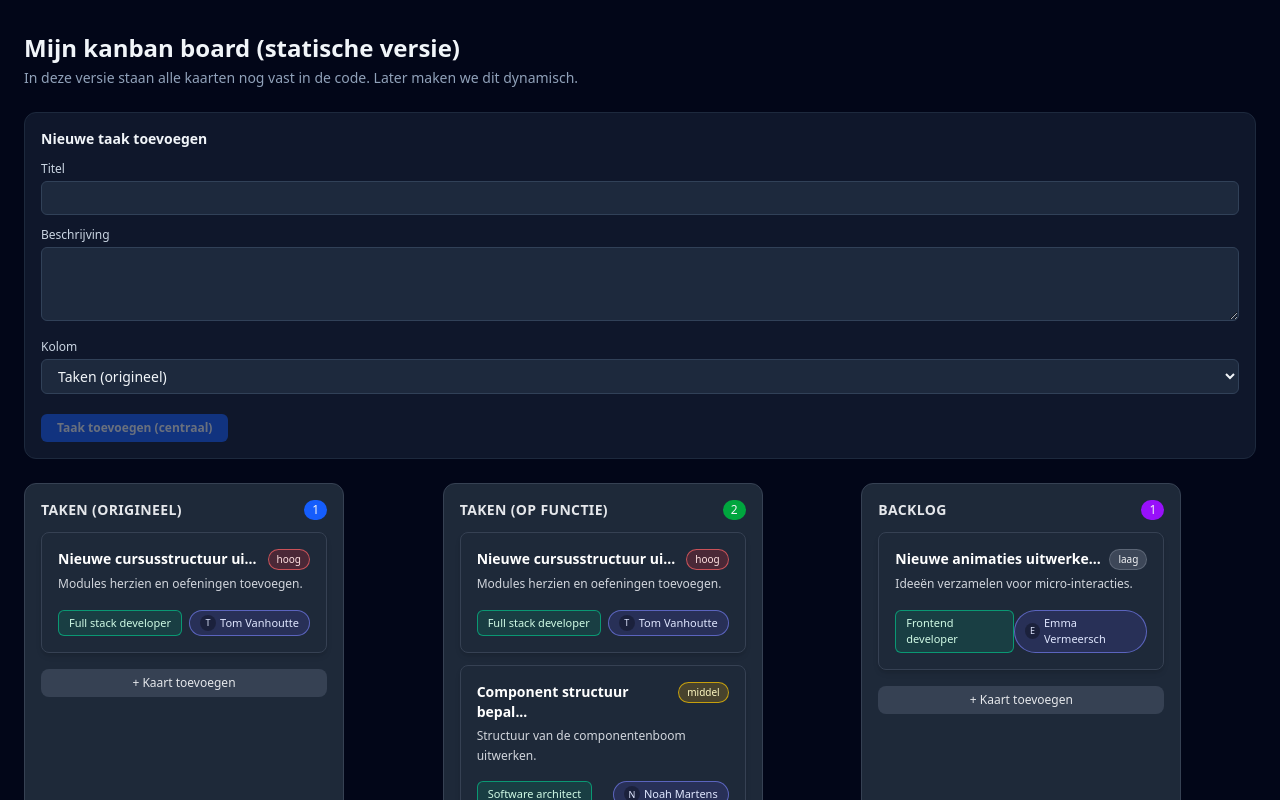
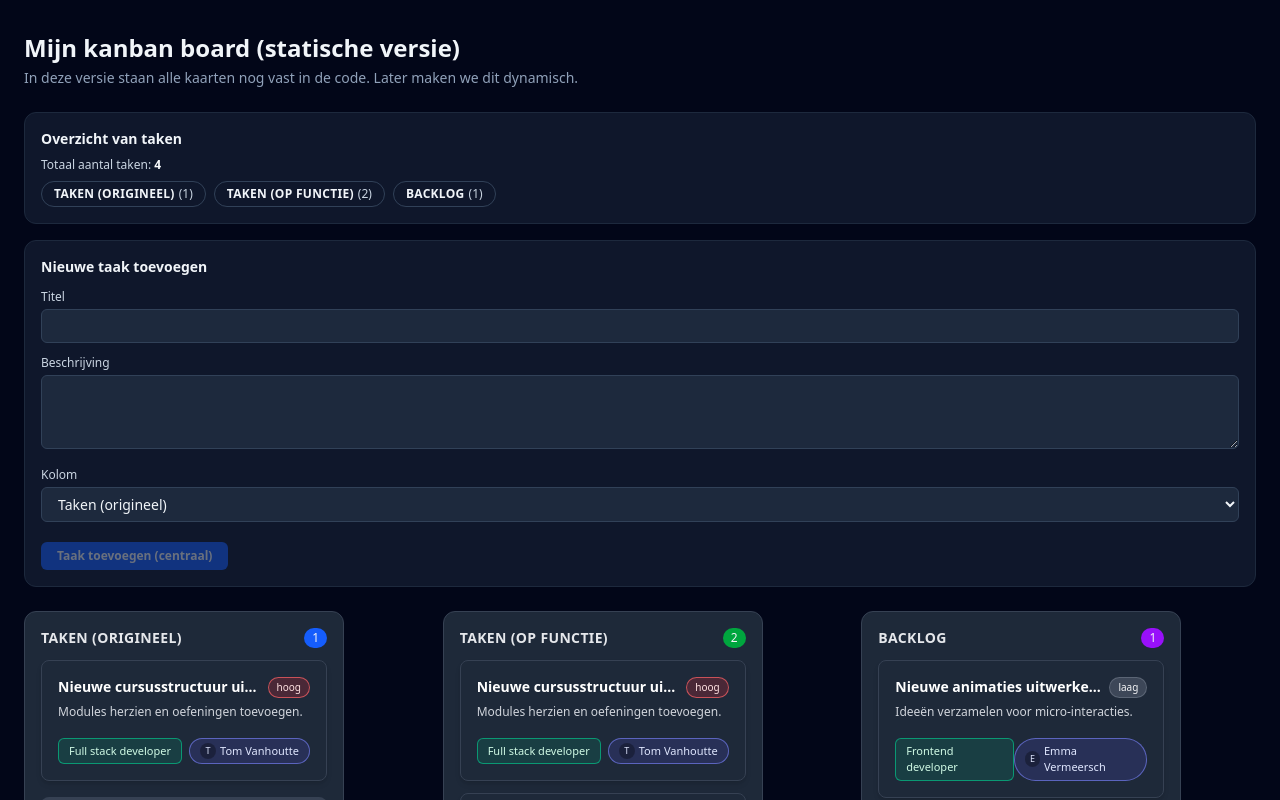
Before and after one commit to syntraprogrammeurs/vueexercises, a Vue app: page / in a window 1280 px wide. Shown: the top 800 px of the page. Built offline with nearby package versions, Linux system fonts and the light colour scheme.

Commit message:
p58temp75-oef10-einde

```diff
--- a/src/App.vue
+++ b/src/App.vue
@@ -2,6 +2,7 @@
 import { ref } from "vue"
 import TaskCard from "./components/TaskCard.vue"
 import BoardColumn from "./components/BoardColumn.vue"
+import TaskStatsBar from "./components/TaskStatsBar.vue"
 
 const columns = ref([
   {
@@ -115,6 +116,9 @@ function handleAddTaskToColumn(payload) {
       </p>
     </header>
 
+    <!-- NIEUW: statistiekbalk -->
+    <TaskStatsBar :columns="columns" />
+
     <!-- Centraal formulier (optie voor studenten) -->
     <section class="mb-6 bg-slate-900 border border-slate-800 rounded-xl p-4">
       <h2 class="text-sm font-semibold mb-3">
--- /dev/null
+++ b/src/components/TaskStatsBar.vue
@@ -0,0 +1,51 @@
+<script setup>
+const props = defineProps({
+  columns: {
+    type: Array,
+    required: true
+  }
+})
+
+// Eenvoudige helperfunctie om het totaal aantal taken te tellen
+function getTotalTasks() {
+  let sum = 0
+
+  for (const column of props.columns) {
+    sum += column.tasks.length
+  }
+
+  return sum
+}
+</script>
+
+<template>
+  <section
+      class="mb-4 bg-slate-900 border border-slate-800 rounded-xl p-4 text-xs"
+  >
+    <h2 class="text-sm font-semibold mb-2">
+      Overzicht van taken
+    </h2>
+
+    <p class="mb-2 text-slate-300">
+      Totaal aantal taken:
+      <span class="font-bold text-slate-50">
+        {{ getTotalTasks() }}
+      </span>
+    </p>
+
+    <div class="flex flex-wrap gap-2">
+      <span
+          v-for="column in props.columns"
+          :key="column.id"
+          class="inline-flex items-center gap-1 rounded-full border border-slate-700 px-3 py-1"
+      >
+        <span class="font-semibold uppercase tracking-wide">
+          {{ column.title }}
+        </span>
+        <span class="text-slate-300">
+          ({{ column.tasks.length }})
+        </span>
+      </span>
+    </div>
+  </section>
+</template>
```
